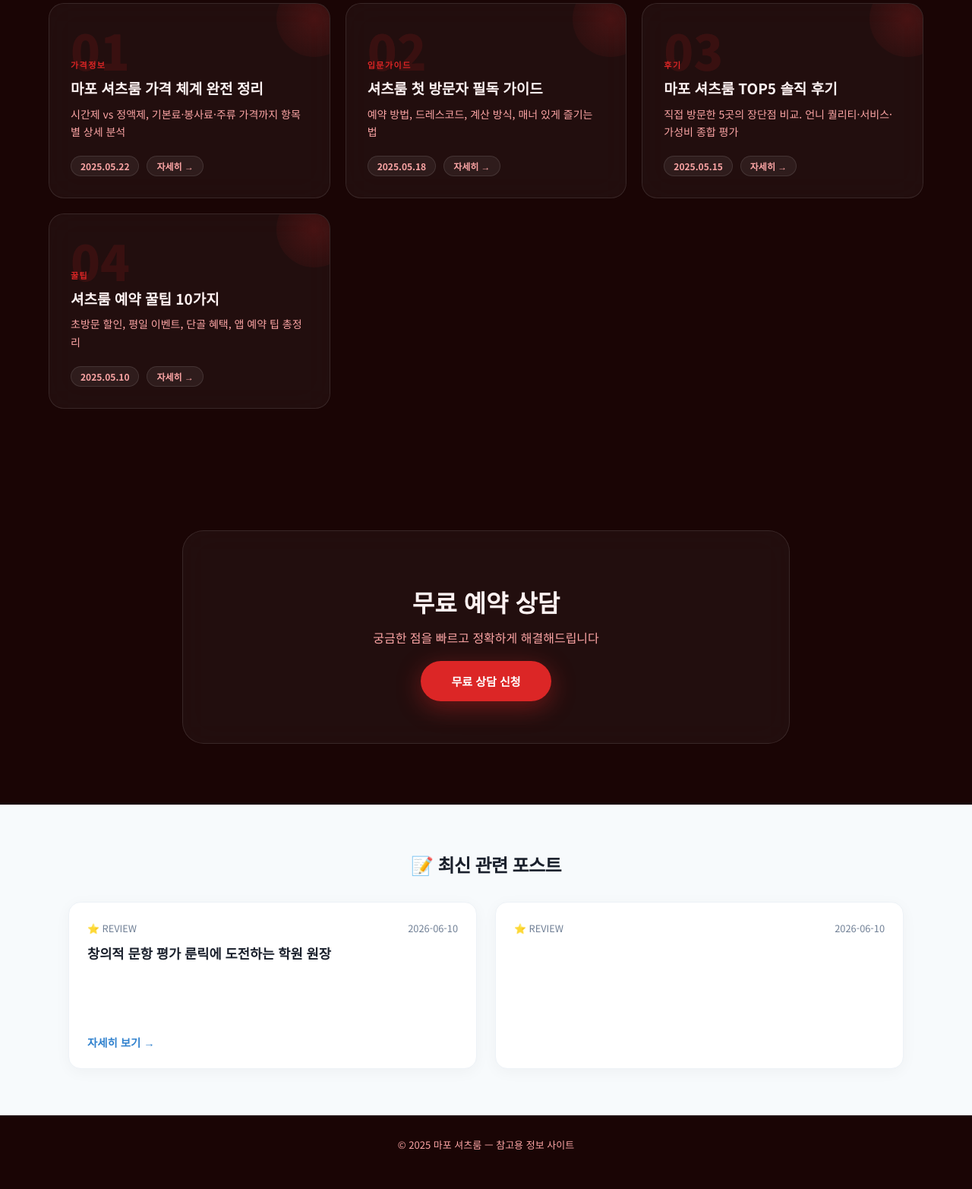
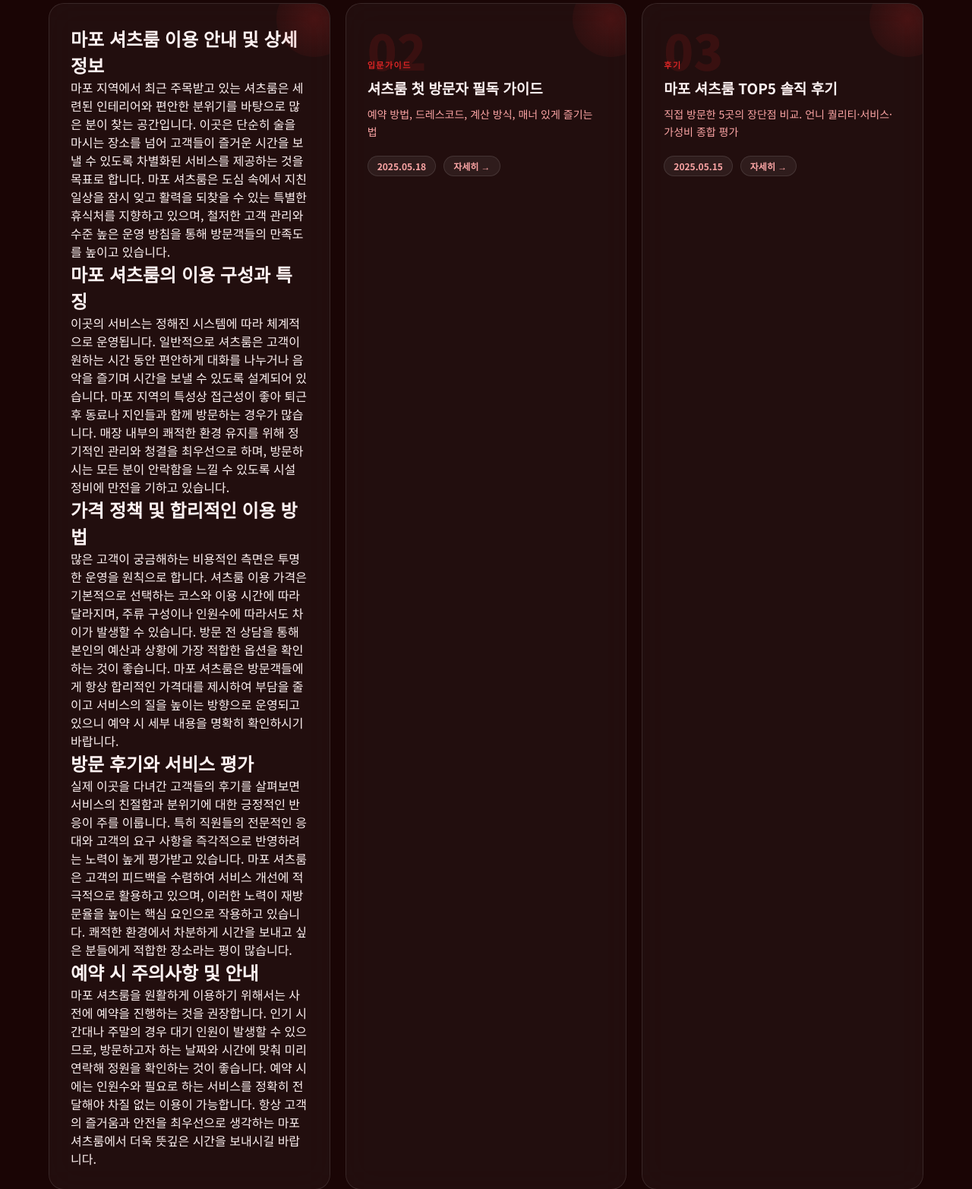
Before and after one commit to mqlwmsltm-arch/bp-sf-t3-1779642675702-208, a plain HTML site: page index.html in a window 1280 px wide. Shown: the part 971-2536 px from the top of the page at 76% size. Before the commit the page ends 2515 px from the top, so only its background shows below. Drawn offline with Linux system fonts and the light colour scheme.

```diff
--- a/index.html
+++ b/index.html
@@ -76,17 +76,21 @@
   <div class="section-title">초보자도 안심! 가격 &amp; 시스템 총정리</div>
   <div class="cards-grid">
     <article class="g-card glass">
-      <div class="g-num">01</div>
-      <div class="g-tag">가격정보</div>
-      <h3 class="g-title">마포 셔츠룸 가격 체계 완전 정리</h3>
-      <p class="g-desc">시간제 vs 정액제, 기본료·봉사료·주류 가격까지 항목별 상세 분석</p>
-      <div class="g-foot">
+<h2>마포 셔츠룸 이용 안내 및 상세 정보</h2>
+<p>마포 지역에서 최근 주목받고 있는 셔츠룸은 세련된 인테리어와 편안한 분위기를 바탕으로 많은 분이 찾는 공간입니다. 이곳은 단순히 술을 마시는 장소를 넘어 고객들이 즐거운 시간을 보낼 수 있도록 차별화된 서비스를 제공하는 것을 목표로 합니다. 마포 셔츠룸은 도심 속에서 지친 일상을 잠시 잊고 활력을 되찾을 수 있는 특별한 휴식처를 지향하고 있으며, 철저한 고객 관리와 수준 높은 운영 방침을 통해 방문객들의 만족도를 높이고 있습니다.</p>
 
+<h2>마포 셔츠룸의 이용 구성과 특징</h2>
+<p>이곳의 서비스는 정해진 시스템에 따라 체계적으로 운영됩니다. 일반적으로 셔츠룸은 고객이 원하는 시간 동안 편안하게 대화를 나누거나 음악을 즐기며 시간을 보낼 수 있도록 설계되어 있습니다. 마포 지역의 특성상 접근성이 좋아 퇴근 후 동료나 지인들과 함께 방문하는 경우가 많습니다. 매장 내부의 쾌적한 환경 유지를 위해 정기적인 관리와 청결을 최우선으로 하며, 방문하시는 모든 분이 안락함을 느낄 수 있도록 시설 정비에 만전을 기하고 있습니다.</p>
 
-        <span class="g-chip">2025.05.22</span>
-        <span class="g-chip">자세히 →</span>
-      </div>
-    </article><article class="g-card glass">
+<h2>가격 정책 및 합리적인 이용 방법</h2>
+<p>많은 고객이 궁금해하는 비용적인 측면은 투명한 운영을 원칙으로 합니다. 셔츠룸 이용 가격은 기본적으로 선택하는 코스와 이용 시간에 따라 달라지며, 주류 구성이나 인원수에 따라서도 차이가 발생할 수 있습니다. 방문 전 상담을 통해 본인의 예산과 상황에 가장 적합한 옵션을 확인하는 것이 좋습니다. 마포 셔츠룸은 방문객들에게 항상 합리적인 가격대를 제시하여 부담을 줄이고 서비스의 질을 높이는 방향으로 운영되고 있으니 예약 시 세부 내용을 명확히 확인하시기 바랍니다.</p>
+
+<h2>방문 후기와 서비스 평가</h2>
+<p>실제 이곳을 다녀간 고객들의 후기를 살펴보면 서비스의 친절함과 분위기에 대한 긍정적인 반응이 주를 이룹니다. 특히 직원들의 전문적인 응대와 고객의 요구 사항을 즉각적으로 반영하려는 노력이 높게 평가받고 있습니다. 마포 셔츠룸은 고객의 피드백을 수렴하여 서비스 개선에 적극적으로 활용하고 있으며, 이러한 노력이 재방문율을 높이는 핵심 요인으로 작용하고 있습니다. 쾌적한 환경에서 차분하게 시간을 보내고 싶은 분들에게 적합한 장소라는 평이 많습니다.</p>
+
+<h2>예약 시 주의사항 및 안내</h2>
+<p>마포 셔츠룸을 원활하게 이용하기 위해서는 사전에 예약을 진행하는 것을 권장합니다. 인기 시간대나 주말의 경우 대기 인원이 발생할 수 있으므로, 방문하고자 하는 날짜와 시간에 맞춰 미리 연락해 정원을 확인하는 것이 좋습니다. 예약 시에는 인원수와 필요로 하는 서비스를 정확히 전달해야 차질 없는 이용이 가능합니다. 항상 고객의 즐거움과 안전을 최우선으로 생각하는 마포 셔츠룸에서 더욱 뜻깊은 시간을 보내시길 바랍니다.</p>
+</article><article class="g-card glass">
       <div class="g-num">02</div>
       <div class="g-tag">입문가이드</div>
       <h3 class="g-title">셔츠룸 첫 방문자 필독 가이드</h3>
```
